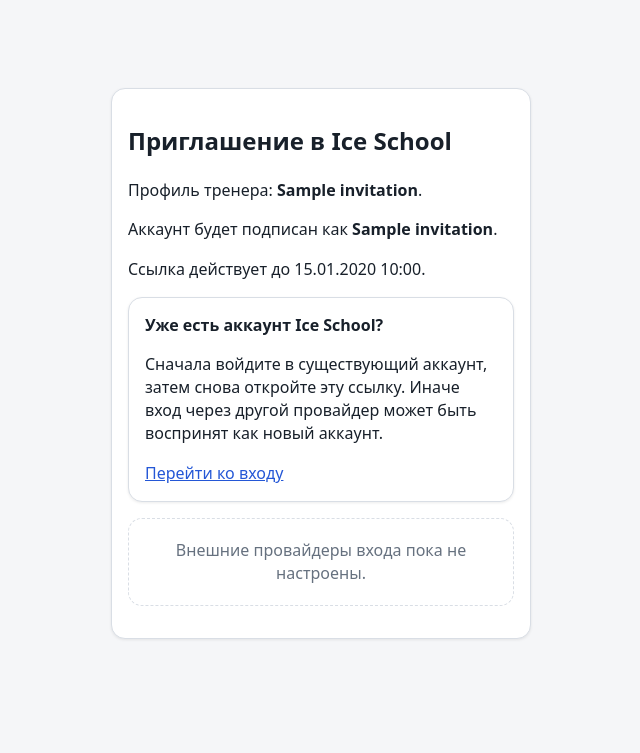
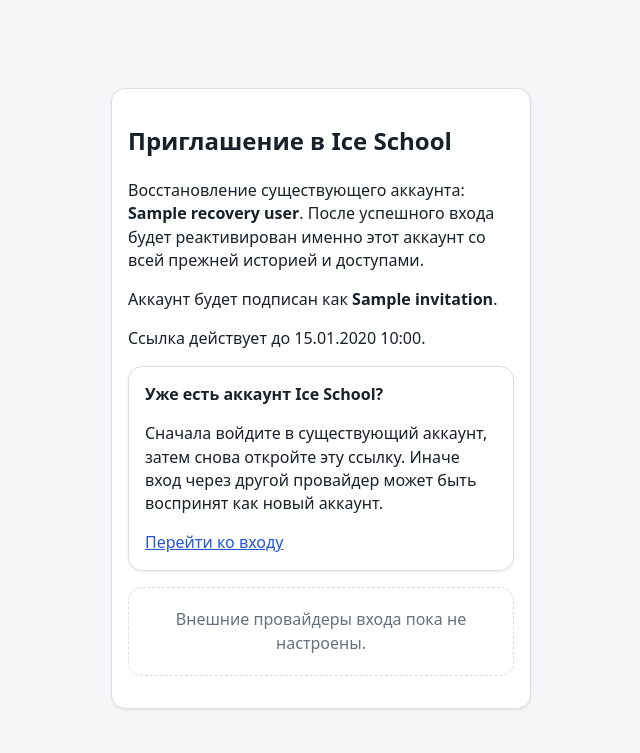
Before and after one commit to undel-gh/Ice-school-schedule, a Django app: template templates/accounts/invitation_landing.html in a window 1280 px wide. Shown: the part 47-800 px from the top of the page, without its empty margins (319-959 px from the left). Run offline with Django 5.2, Linux system fonts and the light colour scheme; the template is opened without the code that fills it: most values are stand-ins (such as "Sample title", 1, 10 or a date in 2020).

Commit message:
Explain account recovery invitation

```diff
--- a/templates/accounts/invitation_landing.html
+++ b/templates/accounts/invitation_landing.html
@@ -8,8 +8,14 @@
       Доступ к ученику <strong>{{ invitation.student.display_name }}</strong>
       {% if invitation.student_access_role == "guardian" %}как родителю / представителю{% else %}как самому ученику{% endif %}.
     </p>
+  {% elif invitation.kind == "coach" %}
+    <p>Профиль тренера: <strong>{{ invitation.coach_display_name }}</strong>.</p>
   {% else %}
-    <p>Профиль тренера: <strong>{{ invitation.coach_display_name }}</strong>.</p>
+    <p>
+      Восстановление существующего аккаунта:
+      <strong>{{ invitation.recovery_user.display_label }}</strong>.
+      После успешного входа будет реактивирован именно этот аккаунт со всей прежней историей и доступами.
+    </p>
   {% endif %}
   <p>Аккаунт будет подписан как <strong>{{ invitation.account_display_name }}</strong>.</p>
   <p>Ссылка действует до {{ invitation.expires_at|date:"d.m.Y H:i" }}.</p>
@@ -17,7 +23,9 @@
   {% if request.user.is_authenticated %}
     <div class="report-card">
       <strong>Вы уже вошли как {{ request.user.display_label }}.</strong>
-      {% if signed_in_external_auth_allowed %}
+      {% if invitation_requires_signed_out %}
+        <p>Для восстановления существующего аккаунта необходимо сначала выйти из текущей сессии.</p>
+      {% elif signed_in_external_auth_allowed %}
         <p>Доступ по этому приглашению будет добавлен именно к этому аккаунту.</p>
       {% else %}
         <p>Для staff/manager аккаунтов внешний вход и принятие таких приглашений запрещены. Выйдите из служебного аккаунта.</p>
@@ -38,7 +46,7 @@
     </div>
   {% endif %}
 
-  {% if providers and signed_in_external_auth_allowed %}
+  {% if providers and signed_in_external_auth_allowed and not invitation_requires_signed_out or providers and not request.user.is_authenticated %}
     <div class="toolbar">
       {% if "yandex" in providers %}
         <a class="btn btn-primary" href="{% url 'external_auth:invitation_login' 'yandex' %}">Продолжить через Яндекс</a>
```
